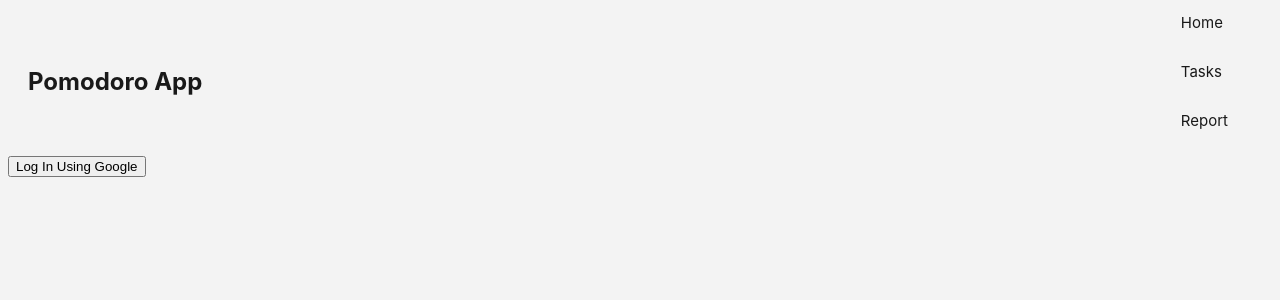
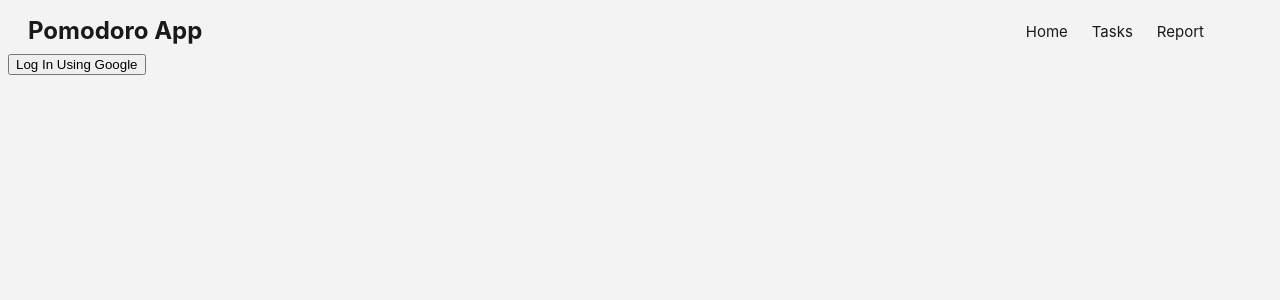
Before and after one commit to TRGroupProject/trgroupproject, a React (Vite) app in the folder frontend/: page / in a window 1280 px wide. Shown: the top 300 px of the page. Built offline with nearby package versions, Linux system fonts and the light colour scheme; no server answers.

Commit message:
Refactor: Update Text Display to Inline

```diff
--- a/frontend/src/components/features/Text/Text.tsx
+++ b/frontend/src/components/features/Text/Text.tsx
@@ -1,7 +1,7 @@
 import styled from "@emotion/styled";
 
 const StyledHeading = styled.h1<TextProps>`
-  font-size: ${(props) => (props.size ? props.size + "px" : "24px")};
+  font-size: ${(props) => (props.size ? props + "px" : "24px")};
   font-weight: bold;
   color: #191919;
   margin: 8px 0;
@@ -12,6 +12,7 @@ const StyledText = styled.p<TextProps>`
   font-weight: normal;
   color: #191919;
   margin: 5px 0;
+  display: inline;
 `;
 
 interface TextProps {
```
